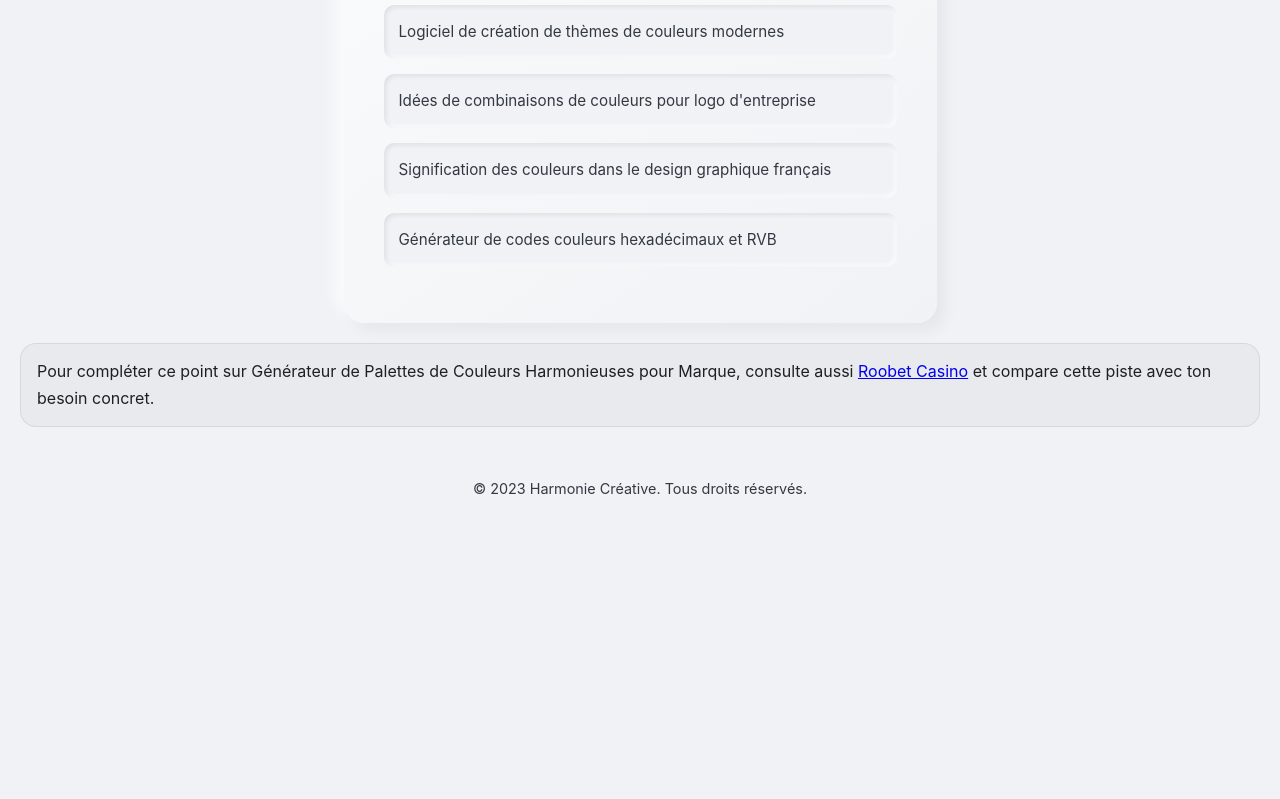
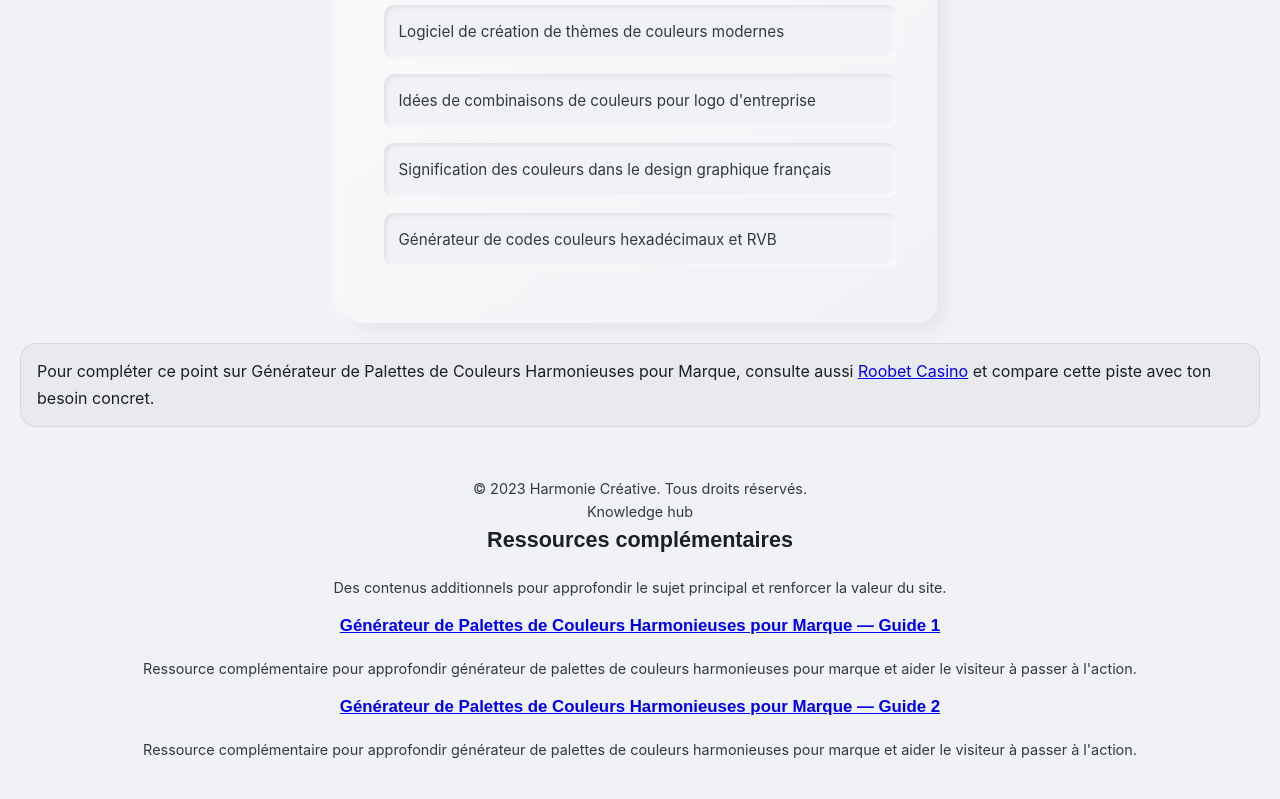
Before and after one commit to olivkovyi/generateur-de-palettes-de-couleurs-harmonieuses-d92cb88a, a plain HTML site: page index.html in a window 1280 px wide. Shown: the part 1602-2401 px from the top of the page. Before the commit the page ends 2142 px from the top, so only its background shows below. Drawn offline with Linux system fonts and the light colour scheme.

Commit message:
Update index.html for generateur-de-palettes-de-couleurs-harmonieuses-d92cb88a

```diff
--- a/index.html
+++ b/index.html
@@ -251,7 +251,7 @@
     <meta property="og:type" content="website">
     <script type="application/ld+json">{"@context": "https://schema.org", "@type": "WebApplication", "name": "Générateur de Palettes de Couleurs Harmonieuses pour Marque", "description": "Créez des palettes de couleurs professionnelles et attrayantes pour votre identité de marque, vos supports marketing ou vos projets web, basées sur des principes de théorie des couleurs.", "url": "https://generateur-de-palettes-de-couleurs-harmonieuses-d92cb88a.onrender.com", "applicationCategory": "UtilityApplication", "operatingSystem": "Web Browser"}</script>
 </head>
-<body data-site-slug="generateur-de-palettes-de-couleurs-harmonieuses-d92cb88a" data-runtime-mode="palette_generator" data-site-slug="generateur-de-palettes-de-couleurs-harmonieuses-d92cb88a" data-runtime-mode="imported_static">
+<body data-site-slug="generateur-de-palettes-de-couleurs-harmonieuses-d92cb88a" data-runtime-mode="palette_generator" data-site-slug="generateur-de-palettes-de-couleurs-harmonieuses-d92cb88a" data-runtime-mode="imported_static" data-site-slug="generateur-de-palettes-de-couleurs-harmonieuses-d92cb88a" data-runtime-mode="imported_static">
     <header>
         <h1>Générateur de Palettes de Couleurs Harmonieuses pour Marque</h1>
         <p>Cet outil aide les designers, marketeurs et entrepreneurs à choisir des combinaisons de couleurs qui renforcent leur identité visuelle. Créez des palettes professionnelles et attrayantes, basées sur des principes de théorie des couleurs, inspirées par la nature et l'art.</p>
@@ -316,7 +316,18 @@
 
     <section class="growth-anchor-block" data-growth-affiliate="anchor" style="margin:20px 0 0;padding:14px 16px;border:1px solid rgba(127,127,127,.18);border-radius:16px;background:rgba(127,127,127,.06)"><p class="growth-anchor-copy" style="margin:0;line-height:1.7">Pour compléter ce point sur Générateur de Palettes de Couleurs Harmonieuses pour Marque, consulte aussi <a href="https://roo-bet.casino/" rel="sponsored nofollow noopener noreferrer">Roobet Casino</a> et compare cette piste avec ton besoin concret.</p></section><footer>
         © 2023 Harmonie Créative. Tous droits réservés.
-    </footer>
+    <section class="growth-content-section" id="growth-content-section">
+  <div class="section-kicker">Knowledge hub</div>
+  <h2>Ressources complémentaires</h2>
+  <p>Des contenus additionnels pour approfondir le sujet principal et renforcer la valeur du site.</p>
+  <div class="growth-content-grid"><article class="growth-content-card">
+  <h3><a href="insights/generateur-de-palettes-de-couleurs-harmonieuses-28506dab.html">Générateur de Palettes de Couleurs Harmonieuses pour Marque — Guide 1</a></h3>
+  <p>Ressource complémentaire pour approfondir générateur de palettes de couleurs harmonieuses pour marque et aider le visiteur à passer à l&#x27;action.</p>
+</article><article class="growth-content-card">
+  <h3><a href="insights/generateur-de-palettes-de-couleurs-harmonieuses-c8ec7fcf.html">Générateur de Palettes de Couleurs Harmonieuses pour Marque — Guide 2</a></h3>
+  <p>Ressource complémentaire pour approfondir générateur de palettes de couleurs harmonieuses pour marque et aider le visiteur à passer à l&#x27;action.</p>
+</article></div>
+</section></footer>
 
     <script>
         function hexToRgb(hex) {
```
